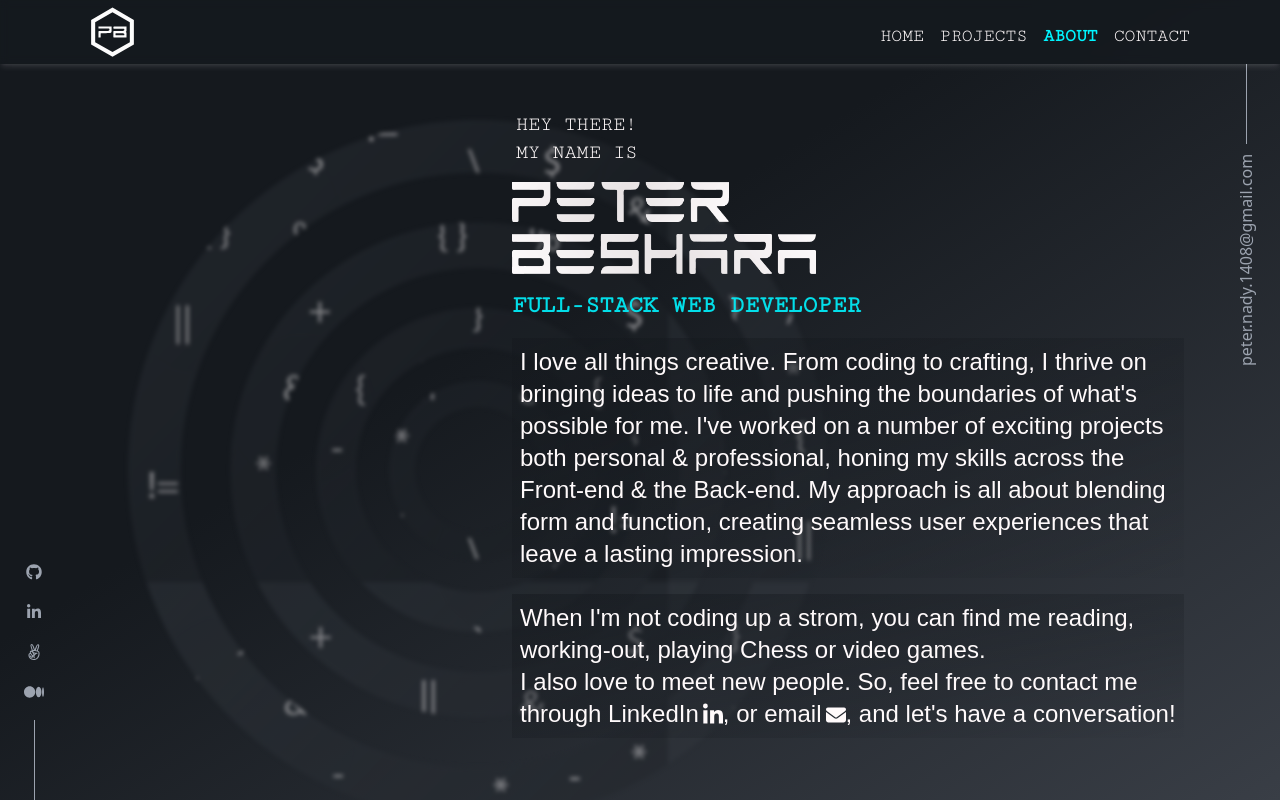
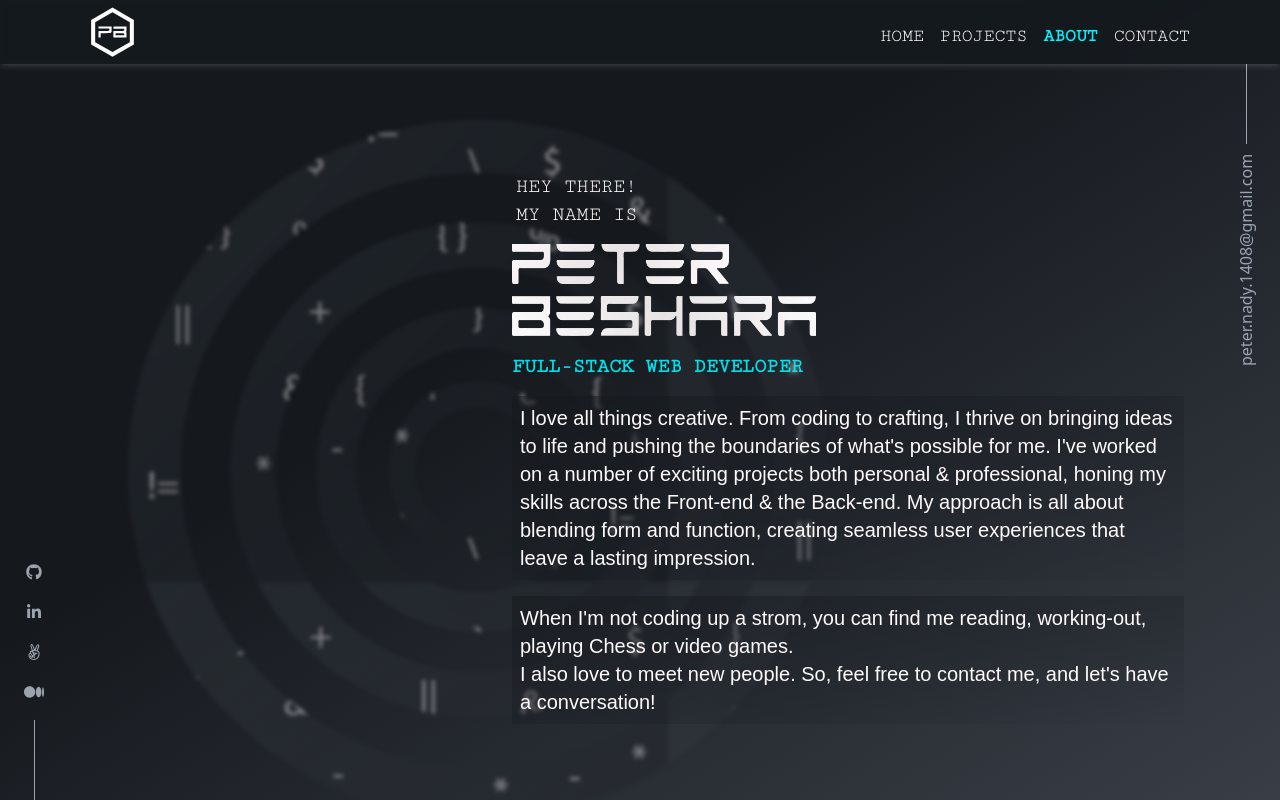
Before and after one commit to Peter1907/portfolio-v2, a Next.js app: page /about in a window 1280 px wide. Built offline with nearby package versions, Linux system fonts and the light colour scheme; a web font is replaced by a local one.

Commit message:
Update the about page

```diff
--- a/app/about/page.js
+++ b/app/about/page.js
@@ -1,11 +1,8 @@
-import { FontAwesomeIcon } from '@fortawesome/react-fontawesome';
-import { faLinkedinIn } from '@fortawesome/free-brands-svg-icons';
-import { faEnvelope } from '@fortawesome/free-solid-svg-icons';
 import Image from 'next/image';
 
 export default function About() {
   return (
-    <main className="overflow-x-hidden flex flex-col lg:justify-center text-snow absolute inset-0 h-screen">
+    <main className="overflow-x-hidden pt-24 flex flex-col lg:justify-center text-snow absolute inset-0 h-screen">
       <div className="background top-0 fixed w-screen h-screen bg-no-repeat bg-gradient-to-br from-rich-black from-40% to-onyx z-0" />
       <div className="image-container overflow-hidden fixed inset-0">
         <Image
@@ -16,7 +13,7 @@ export default function About() {
           className="absolute bottom-[5%] lg:bottom-auto lg:top-[15%] left-[10%] opacity-60 z-0 filter blur-[2px]"
         />
       </div>
-      <section id="info" className="w-[90%] md:w-[85%] lg:w-[60%] lg:self-end self-center mt-32 mb-20 relative flex flex-col gap-4">
+      <section id="info" className="w-[90%] md:w-[85%] lg:w-[60%] lg:self-end self-center relative flex flex-col gap-4">
         <p className="pl-1 font-cutive md:text-lg lg:text-xl leading-4">
           HEY THERE!<br />MY NAME IS
         </p>
@@ -24,40 +21,20 @@ export default function About() {
           <Image src="/peter.png" width={500} height={500} alt="first name" className="w-auto h-6 md:h-8 lg:h-10" />
           <Image src="/beshara.png" width={500} height={500} alt="last name" className="w-auto h-6 md:h-8 lg:h-10" />
         </div>
-        <p className="font-cutive font-bold text-lg md:text-xl lg:text-2xl leading-4 text-aqua/90">
+        <p className="font-cutive font-bold text-lg md:text-xl leading-4 text-aqua/90">
           FULL-STACK WEB DEVELOPER
         </p>
-        <p className="font-thin max-w-lg md:max-w-xl lg:max-w-2xl bg-gradient-to-br from-rich-black/50 p-2 lg:mr-8 leading-6 font-saira text-lg md:text-xl lg:text-2xl">
+        <p className="font-thin max-w-lg md:max-w-xl lg:max-w-2xl bg-gradient-to-br from-rich-black/50 p-2 lg:mr-8 leading-6 font-saira text-lg md:text-xl">
           I love all things creative. From coding to crafting, I thrive on bringing ideas
           to life and pushing the boundaries of what's possible for me. I've worked on a number of
           exciting projects both personal & professional, honing my skills across the Front-end & the Back-end.
           My approach is all about blending form and function, creating seamless user experiences
           that leave a lasting impression.
         </p>
-        <p className="font-thin max-w-lg md:max-w-xl lg:max-w-2xl bg-gradient-to-br from-rich-black/50 p-2 lg:mr-8 leading-6 font-saira text-lg md:text-xl lg:text-2xl">
+        <p className="font-thin max-w-lg md:max-w-xl lg:max-w-2xl bg-gradient-to-br from-rich-black/50 p-2 lg:mr-8 leading-6 font-saira text-lg md:text-xl">
           When I'm not coding up a strom,
           you can find me reading, working-out, playing Chess or video games.<br />
-          I also love to meet new people. So, feel free to contact me through LinkedIn
-          <a
-            target="_blank"
-            rel="noopener noreferrer"
-            href="https://www.linkedin.com/in/peter-nady-beshara"
-            className="inline-block"
-          >
-            <FontAwesomeIcon
-              icon={faLinkedinIn}
-              className="w-4 md:w-5 ml-1 -mb-0.5 hover:text-aqua/80 transition-all duration-200"
-            />
-          </a>, or email
-          <a
-            href="mailto:peter.nady.1408@gmail.com"
-            className="inline-block"
-          >
-            <FontAwesomeIcon
-              icon={faEnvelope}
-              className="w-4 md:w-5 ml-1 -mb-0.5 hover:text-aqua/80 transition-all duration-200"
-            />
-          </a>,
+          I also love to meet new people. So, feel free to contact me,
           and let's have a conversation!<br />
         </p>
       </section>
```
